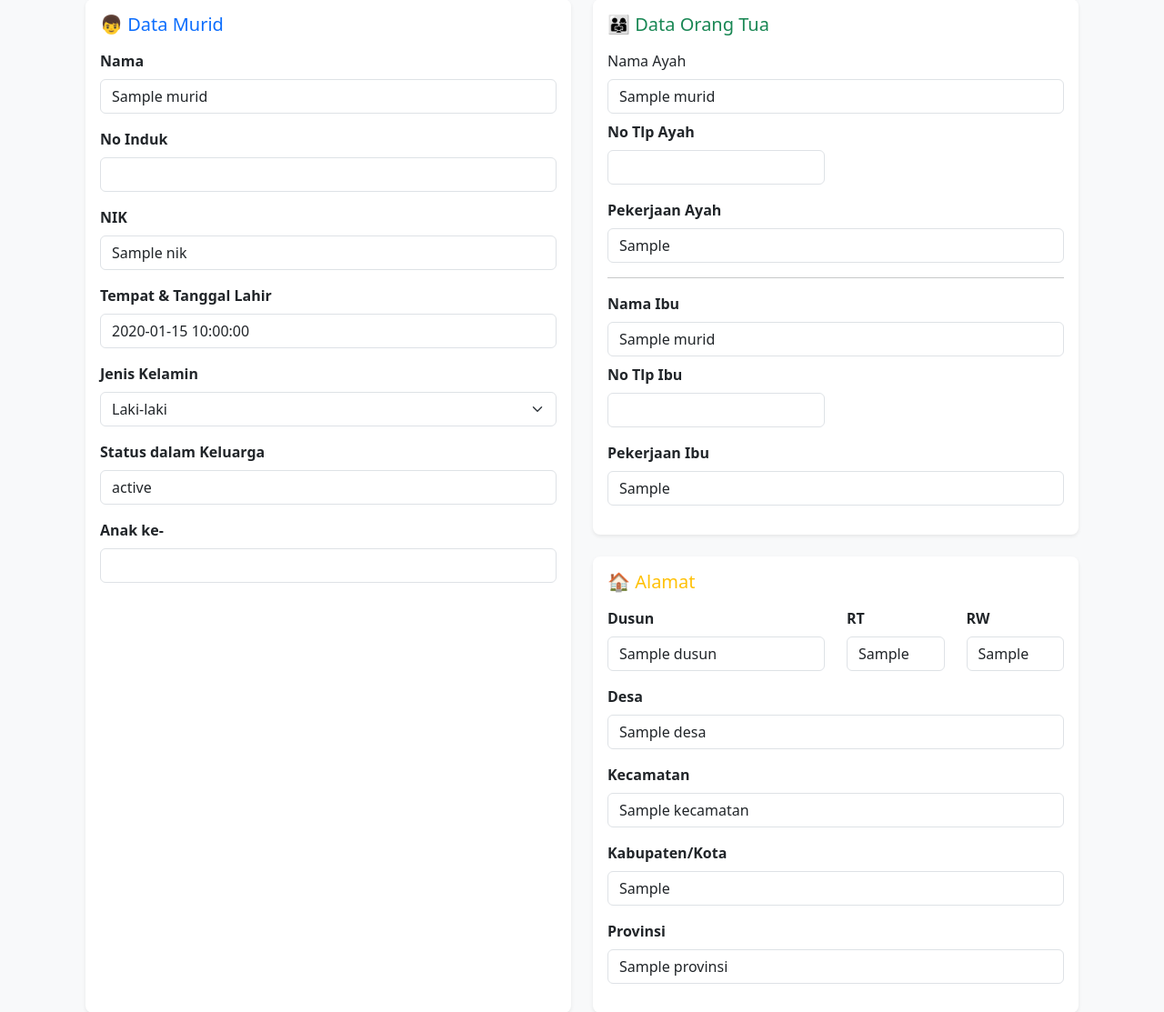
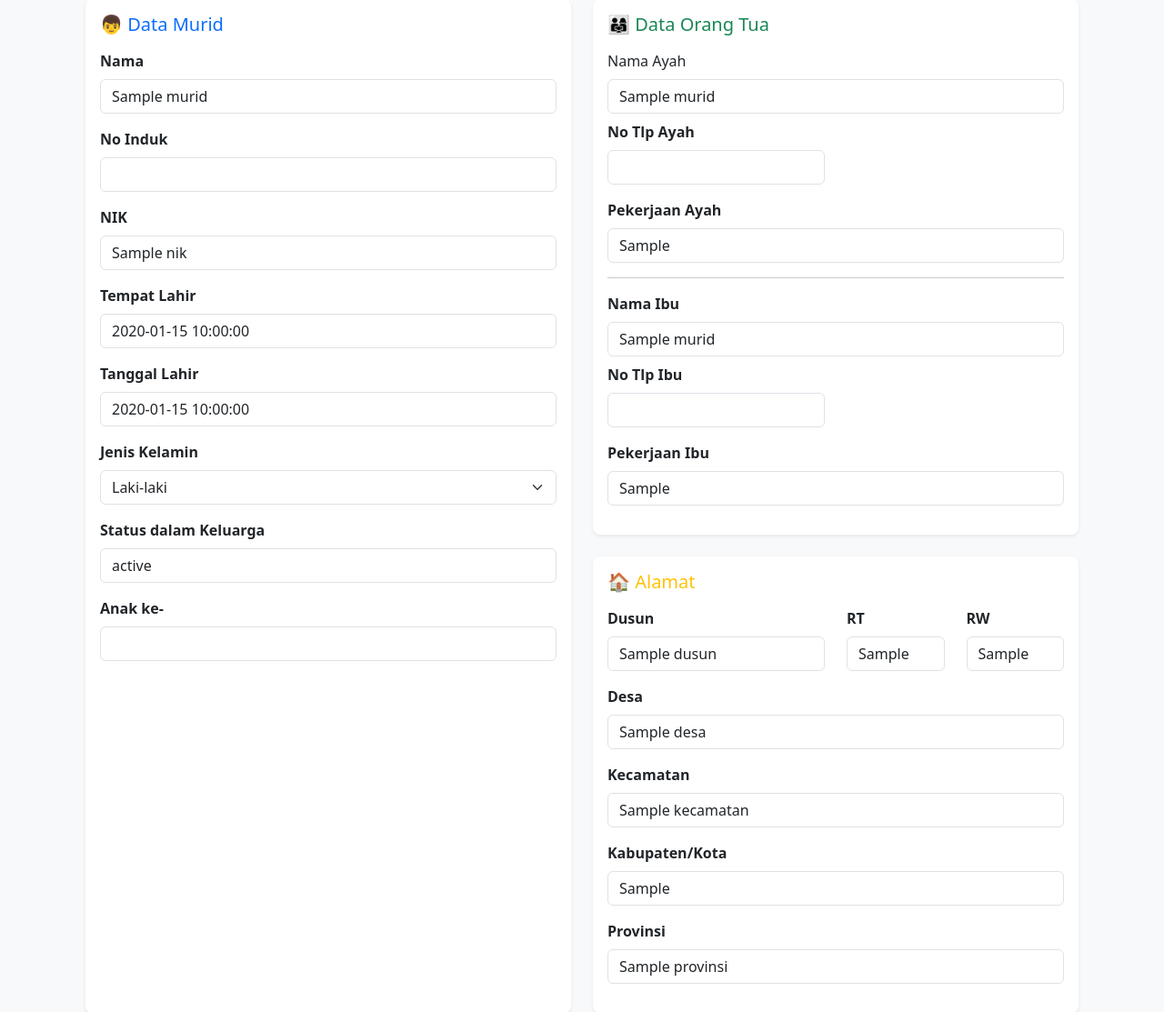
Before and after one commit to ulumuddin87/gitHubRailway, a Flask app: page /biodata/1 in a window 1280 px wide. Shown: the part 199-1312 px from the top of the page at 91% size. Run offline with Flask 3, Linux system fonts and the light colour scheme; a database or web service that is not in the repository returns one stand-in record (values such as "Sample title"); some libraries are stand-ins or nearby versions.

Commit message:
temapt tgl lahir

```diff
--- a/app.py
+++ b/app.py
@@ -272,7 +272,7 @@ def biodata_murid(id):
     if request.method == "POST":
         cur.execute("""
             UPDATE murid SET
-                nama=%s, no_induk=%s, nik=%s, tempat_tanggal_lahir=%s, jenis_kelamin=%s,
+                nama=%s, no_induk=%s, nik=%s, tanggal_lahir=%s, tempat_lahir=%s, jenis_kelamin=%s,
                 status_dalam_keluarga=%s, anak_ke=%s,
                 nama_ayah=%s, no_tlp_ayah=%s, pekerjaan_ayah=%s,
                 nama_ibu=%s, no_tlp_ibu=%s, pekerjaan_ibu=%s,
@@ -280,7 +280,7 @@ def biodata_murid(id):
             WHERE id=%s
         """, (
             request.form.get("nama"), request.form.get("no_induk"), request.form.get("nik"),
-            request.form.get("tempat_tanggal_lahir"), request.form.get("jenis_kelamin"),
+            request.form.get("tanggal_lahir"), request.form.get("tempat_lahir"), request.form.get("jenis_kelamin"),
             request.form.get("status_dalam_keluarga"), request.form.get("anak_ke") or None,
             request.form.get("nama_ayah"), request.form.get("no_tlp_ayah"), request.form.get("pekerjaan_ayah"),
             request.form.get("nama_ibu"), request.form.get("no_tlp_ibu"), request.form.get("pekerjaan_ibu"),
--- a/templates/biodata_murid.html
+++ b/templates/biodata_murid.html
@@ -32,8 +32,13 @@
           </div>
 
           <div class="mb-3">
-            <label class="form-label fw-semibold">Tempat & Tanggal Lahir</label>
-            <input type="text" name="tempat_tanggal_lahir" value="{{ murid['tempat_tanggal_lahir'] or '' }}" class="form-control">
+            <label class="form-label fw-semibold">Tempat Lahir</label>
+            <input type="text" name="tempat_lahir" value="{{ murid['tempat_tanggal_lahir'] or '' }}" class="form-control">
+          </div>
+
+          <div class="mb-3">
+            <label class="form-label fw-semibold">Tanggal Lahir</label>
+            <input type="text" name="tanggal_lahir" value="{{ murid['tempat_tanggal_lahir'] or '' }}" class="form-control">
           </div>
 
           <div class="mb-3">
```
